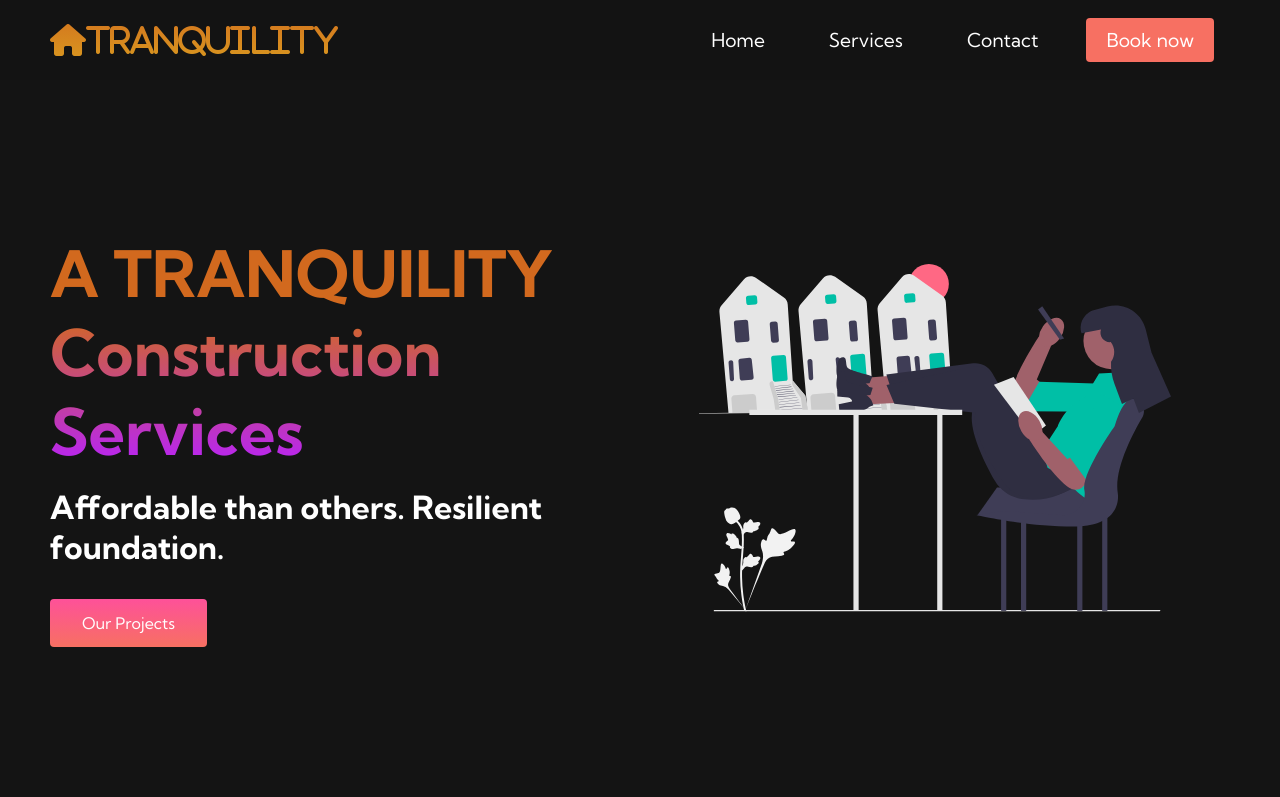
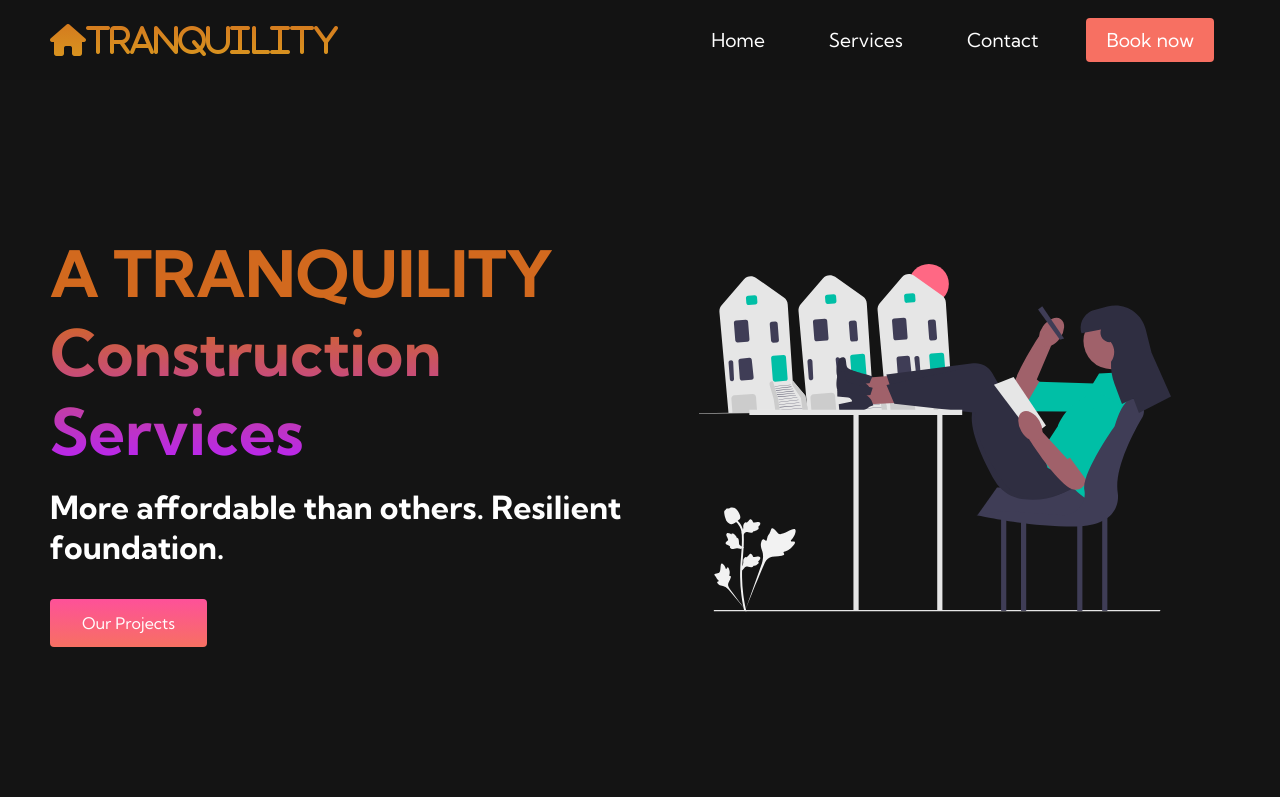
Before and after one commit to PseuDawncode/My-Project, a plain HTML site: page index.html in a window 1280 px wide. Shown: the top 797 px of the page. Drawn offline with Linux system fonts and the light colour scheme.

Commit message:
Update index.html

```diff
--- a/index.html
+++ b/index.html
@@ -55,7 +55,7 @@
             <div class="main__content">
                 <h1>A TRANQUILITY</h1>
                 <h2>Construction Services</h2>
-                <p>Affordable than others. Resilient foundation.</p>
+                <p>More affordable than others. Resilient foundation.</p>
                 <button class="main__btn"><a href="/">Our Projects</a></button>
             </div>
             <div class="main__img--container">
```
